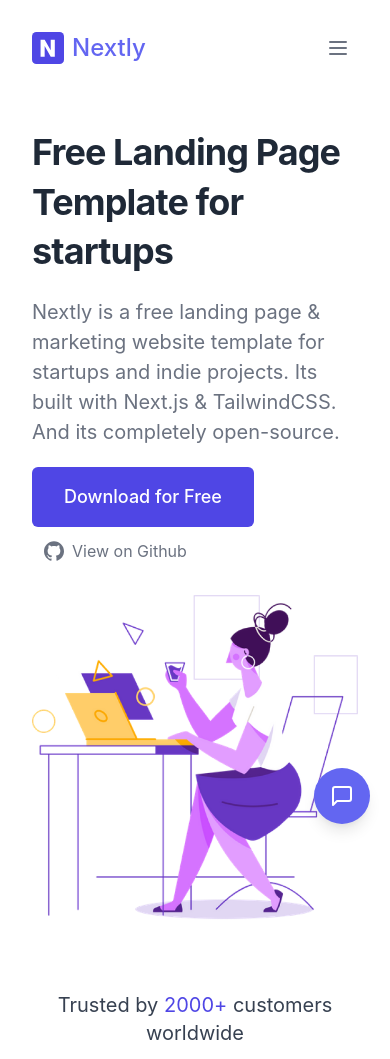
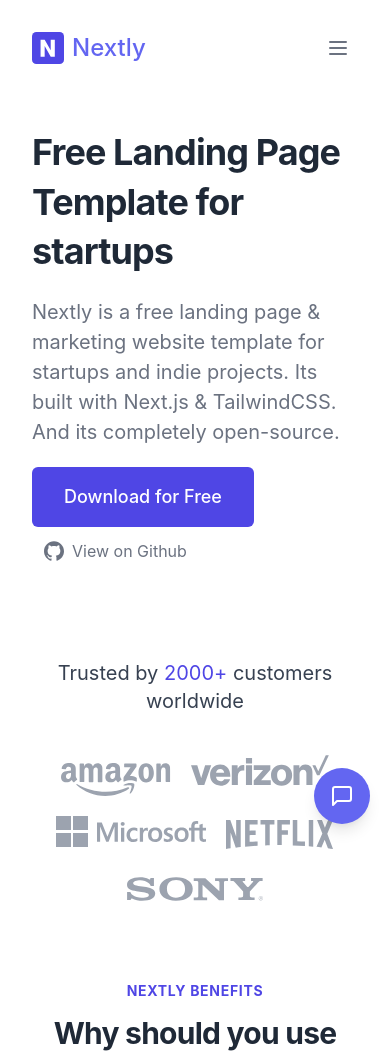
Before and after one commit to git0802/nextly-landing-sample, a Next.js app: page / in a window 390 px wide. Shown: the top 1059 px of the page. Built offline with nearby package versions, Linux system fonts and the light colour scheme.

Commit message:
lazy load image

```diff
--- a/components/hero.js
+++ b/components/hero.js
@@ -46,14 +46,13 @@
           </div>
         </div>
         <div className="flex items-center justify-center w-full lg:w-1/2">
-          <div>
+          <div className="hidden lg:block">
             <Image
               src="/img/hero.png"
               width="600"
               height="600"
               alt="Hero Illustration"
               layout="intrinsic"
-              loading="eager"
             />
           </div>
         </div>
```
